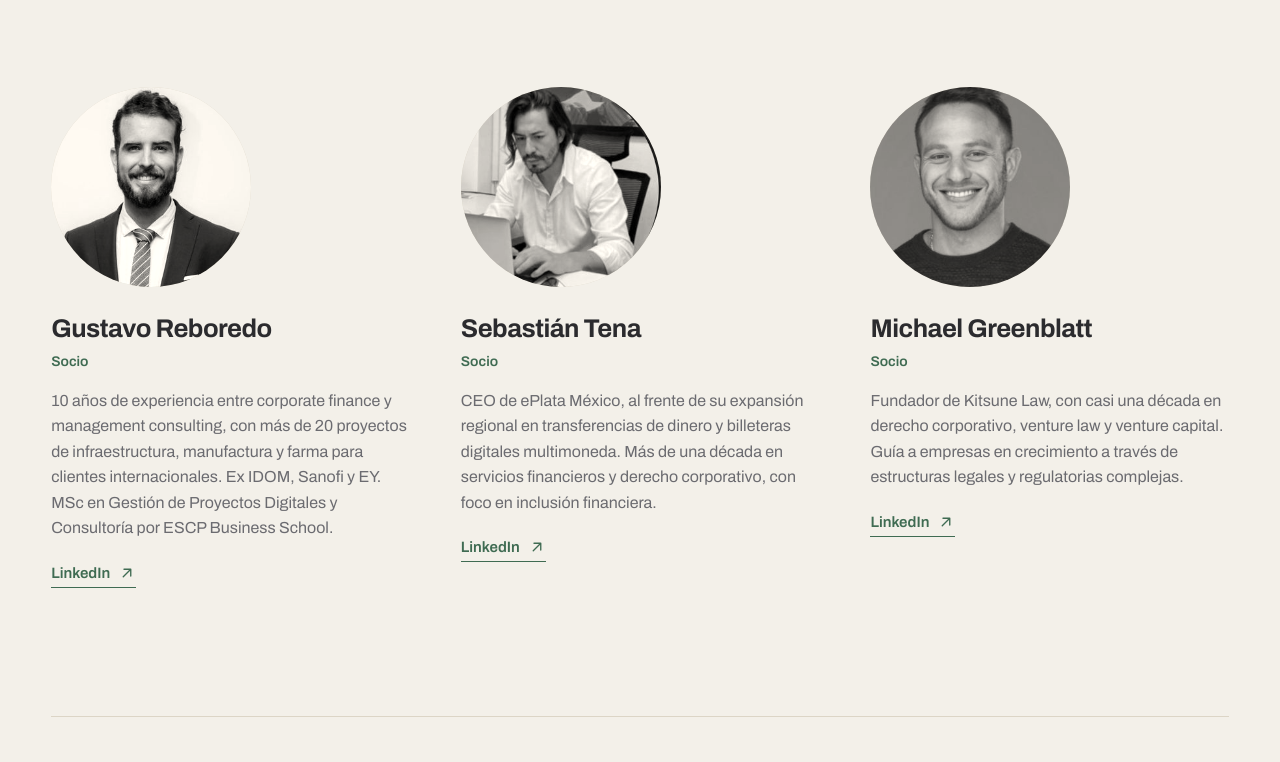
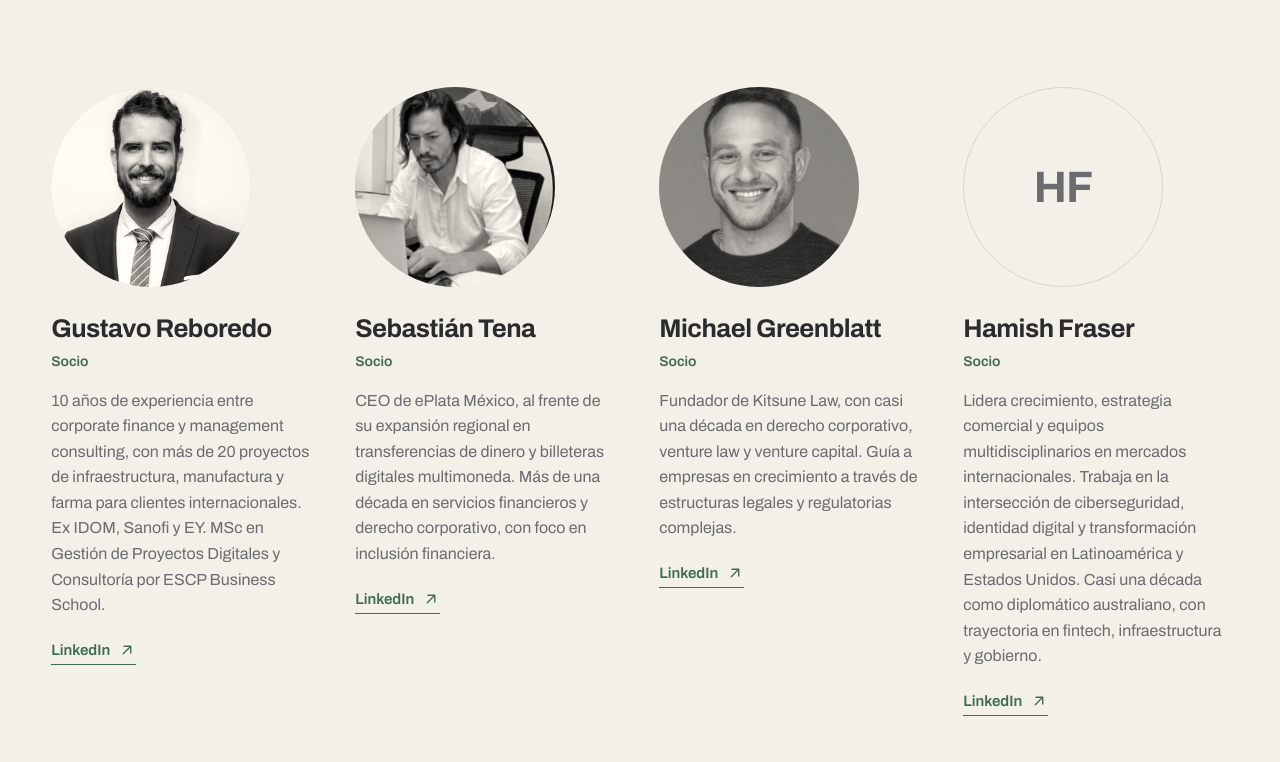
Before and after one commit to miguezsantiago/cjecosystems-web, a plain HTML site: page site/index.html in a window 1280 px wide. Shown: the part 9498-10260 px from the top of the page. Drawn offline with Linux system fonts and the light colour scheme.

Commit message:
Add Hamish Fraser as partner (photo pending)
Co-Authored-By: Claude Opus 5.5 <noreply@anthropic.com>

```diff
--- a/site/assets/css/site.css
+++ b/site/assets/css/site.css
@@ -427,7 +427,8 @@ a { color: inherit; }
 .callout p { margin-top: 8px; max-width: 62ch; }
 
 /* ---------- Equipo ---------- */
-.partners { display: grid; grid-template-columns: repeat(3, 1fr); gap: 48px clamp(32px, 4vw, 64px); }
+.partners { display: grid; grid-template-columns: repeat(4, minmax(0, 1fr)); gap: 48px clamp(28px, 3vw, 56px); }
+@media (max-width: 1200px) { .partners { grid-template-columns: repeat(2, minmax(0, 1fr)); } }
 .partner { display: flex; flex-direction: column; align-items: flex-start; gap: 8px; }
 .portrait { display: block; flex: none; width: 100%; max-width: 200px; aspect-ratio: 1; border-radius: 50%; overflow: hidden; background: var(--line); }
 .portrait img { width: 100%; height: 100%; object-fit: cover; transform: scale(1.04); filter: grayscale(1) sepia(.12) contrast(1.02); transition: filter .5s var(--ease); }
--- a/site/assets/js/i18n.js
+++ b/site/assets/js/i18n.js
@@ -187,6 +187,7 @@
       'team.role': 'Partner',
       'team.gr.bio': '10 years of experience across corporate finance and management consulting, with 20+ infrastructure, manufacturing and pharma projects for international clients. Formerly at IDOM, Sanofi and EY. MSc in Digital Project Management and Consulting from ESCP Business School.',
       'team.st.bio': 'CEO of ePlata Mexico, leading its regional expansion in money transfers and multi-currency digital wallets. Over a decade in financial services and corporate law, focused on financial inclusion.',
+      'team.hf.bio': 'Leads growth, commercial strategy and cross-functional teams across international markets. Works at the intersection of cybersecurity, digital identity and enterprise transformation in Latin America and the U.S. Nearly a decade as an Australian diplomat, with a background spanning fintech, infrastructure and government.',
       'team.mg.bio': 'Founder of Kitsune Law, with nearly a decade in corporate law, venture law and venture capital. Guides growing companies through complex legal and regulatory structures.',
 
       'net.title': 'The specialists',
--- a/site/index.html
+++ b/site/index.html
@@ -268,6 +268,15 @@
           <p class="partner-role" data-i18n="team.role">Socio</p>
           <p class="partner-bio" data-i18n="team.mg.bio">Fundador de Kitsune Law, con casi una década en derecho corporativo, venture law y venture capital. Guía a empresas en crecimiento a través de estructuras legales y regulatorias complejas.</p>
           <a class="link" href="https://www.linkedin.com/in/michael-greenblatt-kitsunelaw/" target="_blank" rel="noopener"><span>LinkedIn</span><svg class="icon" aria-hidden="true"><use href="#i-out"/></svg></a>
+        </li>
+        <li class="partner" data-reveal>
+          <!-- [FOTO SOCIO: hamish-fraser] Pendiente. Guardar la foto (cuadrada, mínimo 640×640) como /assets/img/team/hamish-fraser.jpg y reemplazar la línea de abajo por:
+               <span class="portrait"><img src="/assets/img/team/hamish-fraser.jpg" alt="" width="640" height="640" loading="lazy"></span> -->
+          <span class="portrait portrait-ph" aria-hidden="true">HF</span>
+          <h3 class="partner-name">Hamish Fraser</h3>
+          <p class="partner-role" data-i18n="team.role">Socio</p>
+          <p class="partner-bio" data-i18n="team.hf.bio">Lidera crecimiento, estrategia comercial y equipos multidisciplinarios en mercados internacionales. Trabaja en la intersección de ciberseguridad, identidad digital y transformación empresarial en Latinoamérica y Estados Unidos. Casi una década como diplomático australiano, con trayectoria en fintech, infraestructura y gobierno.</p>
+          <a class="link" href="https://www.linkedin.com/in/hrmfraser/" target="_blank" rel="noopener"><span>LinkedIn</span><svg class="icon" aria-hidden="true"><use href="#i-out"/></svg></a>
         </li>
       </ul>
 
```
